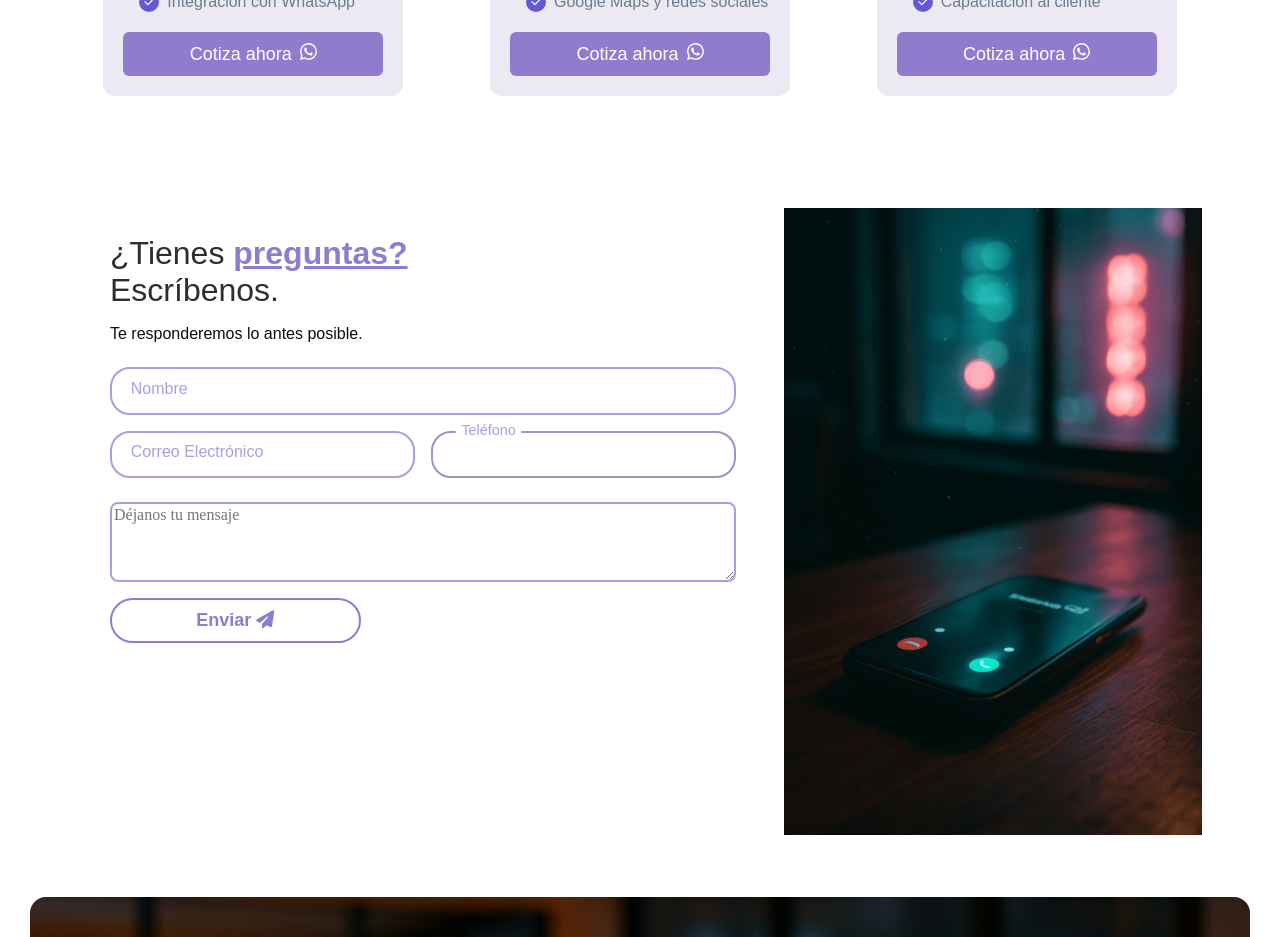
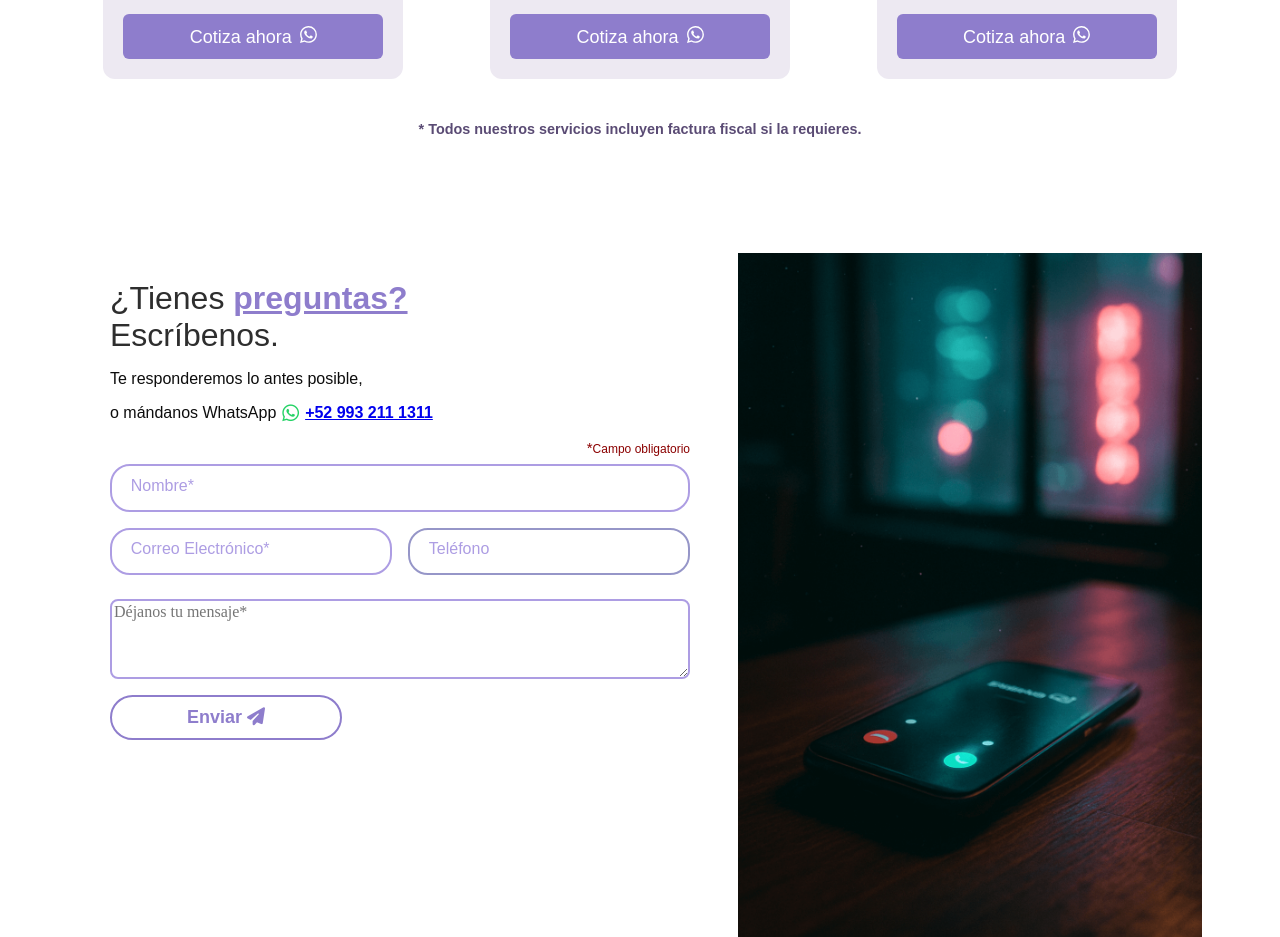
Before and after one commit to danieldlcm86/tusitiovh-dev, a React (Vite) app: page / in a window 1280 px wide. Shown: the part 3040-3977 px from the top of the page. Built offline with nearby package versions, Linux system fonts and the light colour scheme; a web font is replaced by a local one.

Commit message:
integracion total de componentes y formularios

```diff
--- a/src/components/AboutUs/Modal/AboutModal.jsx
+++ b/src/components/AboutUs/Modal/AboutModal.jsx
@@ -8,7 +8,7 @@ export const showAboutModal = () => {
     MySwal.fire({
         title: '¿Quiénes somos?',
         html: `
-            <p style="text-align: left; font-size: 16px; line-height: 1.6;">
+            <p style="text-align: left; font-size: 18px; line-height: 1.6;">
                 TuSitioVH nació con el objetivo de apoyar a negocios locales de Tabasco a tener presencia digital profesional.
                 Con un enfoque moderno, cercano y accesible, desarrollamos sitios web que ayudan a emprendedores y comerciantes a conectar con sus clientes.
             </p>
--- a/src/components/Carousel/styles/embla.css
+++ b/src/components/Carousel/styles/embla.css
@@ -255,8 +255,8 @@
     }
 
     .embla__arrow {
-        display: none;
-        /* Opcional: esconder flechas en móvil */
+        width: 2rem;
+        height: 2rem;
     }
 
     .embla__dots {
--- a/src/components/ContactUs/ContacUs.jsx
+++ b/src/components/ContactUs/ContacUs.jsx
@@ -4,6 +4,9 @@ import ImageContactUs from "../../assets/banners/contact-us.png"
 import ButtonTransition from '../ButtonTransition/ButtonTransition'
 import emailjs from '@emailjs/browser'
 import { useRef } from 'react'
+import { ErrorModal } from './Modals/ErrorModal'
+import { SendModal } from './Modals/SendModal'
+
 
 const ContactUs = () => {
 
@@ -20,12 +23,12 @@ const ContactUs = () => {
                 import.meta.env.VITE_EMAILJS_PUBLIC_KEY
             )
             .then(() => {
-                alert("¡Mensaje enviado con éxito!")
+                SendModal();
                 form.current.reset();
             })
             .catch((error) => {
                 console.error("Error al enviar", error);
-                alert("Ocurrió un error. Intenta nuevamente")
+                ErrorModal();
             })
     }
 
@@ -38,37 +41,46 @@ const ContactUs = () => {
                             ¿Tienes <span>preguntas?</span><br />
                             Escríbenos.
                         </h2>
-                        <p>Te responderemos lo antes posible.</p>
+                        <p>Te responderemos lo antes posible,</p>
+                        <p className="whatsapp-cta">o mándanos WhatsApp <i class="fa-brands fa-whatsapp"></i>
+                            <a href="https://wa.me/5219932111311?text=Hola%20TuSitioVH%2C%20quiero%20más%20información" target="_blank" rel="noopener noreferrer">
+                                <strong>+52 993 211 1311</strong>
+                            </a>
+                        </p>
 
                         <form ref={form} className="contact-form" onSubmit={handleSubmit}>
                             <div>
+                                <span className='obligatorio'><span className='asterisco'>*</span>Campo obligatorio</span>
                                 {/* type, require, para, name */}
                                 < InputForm
                                     type="text"
-                                    require={true}
+                                    required={true}
                                     para="name"
                                     name="name"
                                     label="Nombre"
+                                    asterisco="*"
                                 />
 
                                 <div className="form-row">
                                     < InputForm
                                         type="email"
-                                        require={true}
+                                        required={true}
                                         para="email"
                                         name="email"
                                         label="Correo Electrónico"
+                                        asterisco="*"
                                     />
                                     < InputForm
                                         type="tel"
-                                        require={false}
-                                        para="Teléfono"
-                                        name="Teléfono"
+                                        required={false}
+                                        para="phone"
+                                        name="phone"
                                         label="Teléfono"
+                                        asterisco=""
                                     />
                                 </div>
                             </div>
-                            <textarea className='text-area' placeholder="Déjanos tu mensaje" name='message' rows="4" required></textarea>
+                            <textarea className='text-area' placeholder="Déjanos tu mensaje*" name='message' rows="4" required />
                             <ButtonTransition className="btn-contactus">
                                 Enviar <i className="fa-solid fa-paper-plane"></i>
                             </ButtonTransition>
--- a/src/components/ContactUs/ContactUs.css
+++ b/src/components/ContactUs/ContactUs.css
@@ -18,7 +18,7 @@
 }
 
 .contact-text-form {
-    flex: 1.2;
+    flex: 1;
 }
 
 .contact-text-form h2 {
@@ -66,12 +66,42 @@
     border-radius: 8px;
     color: var(--negro-profundo);
     font-family: Urbanist;
-    font-size: 16px;
+    font-size: 100%;
     color: var(--negro-profundo);
 }
 
 .btn-contactus {
     width: 40%;
+}
+
+.whatsapp-cta {
+    margin-top: 10px;
+    font-size: 1rem;
+    color: #0D0D0D;
+    display: flex;
+    align-items: center;
+    gap: 6px;
+}
+
+.whatsapp-cta i {
+    font-size: 1.2rem;
+    color: #25D366;
+    /* color oficial de WhatsApp */
+}
+
+.obligatorio {
+    font-size: 12px;
+    text-align: right;
+    display: block;
+    margin-bottom: 4px;
+    /* color: #5A4B74; */
+    color:darkred
+}
+
+.asterisco {
+    font-size: 15px;
+    /* color:blueviolet; */
+    color:darkred
 }
 
 /* Tablets (hasta 1024px) */
@@ -102,7 +132,7 @@
 /* Móviles (hasta 768px) */
 @media (max-width: 768px) {
     .contact-section {
-        padding: 1rem;
+        padding: 0.2rem 1rem 1rem 1rem;
     }
 
     .contact-container {
@@ -114,10 +144,11 @@
     .contact-text-form h2 {
         font-size: 1.6rem;
         text-align: center;
+        margin-top: 0px;
     }
 
     .contact-text-form p {
-        text-align: center;
+        text-align: start;
         font-size: 18px;
     }
 
@@ -131,16 +162,22 @@
     }
 
     .text-area {
-        font-size: 14px;
-    }
-
-    .btn-contactus {
-        width: 100%;
-        font-size: 1rem;
-        padding: 0.75rem;
+        font-size: 100%;
     }
 
     .contact-image {
         display: none;
     }
+
+    .whatsapp-cta {
+        flex-direction: row;
+        text-align: start;
+        font-size: 18px;
+    }
+
+    .whatsapp-cta i {
+        font-size: 1.2rem;
+        color: #25D366;
+        /* color oficial de WhatsApp */
+    }
 }
--- a/src/components/ContactUs/InputForm/InputForm.css
+++ b/src/components/ContactUs/InputForm/InputForm.css
@@ -29,7 +29,8 @@
 
 }
 
-.inputGroup :is(input:focus, input:valid)~label {
+.inputGroup input:focus ~ label,
+.inputGroup input:not(:placeholder-shown) ~ label {
     transform: translateY(-50%) scale(.9);
     margin: 0em;
     margin-left: 1.3em;
--- a/src/components/ContactUs/InputForm/InputForm.jsx
+++ b/src/components/ContactUs/InputForm/InputForm.jsx
@@ -1,11 +1,11 @@
 import './InputForm.css'
 
-const InputForm = ({ type, require, para, name, label }) => {
+const InputForm = ({ type, required, para, name, label, asterisco }) => {
     return (
         <>
             <div className="inputGroup">
-                <input type={type} required={require} autoComplete="off" name={name}/>
-                <label htmlFor={para}>{label}</label>
+                <input placeholder=" " type={type} required={required} autoComplete="off" name={name}/>
+                <label htmlFor={para}>{label}{asterisco}</label>
             </div>
         </>
     )
--- /dev/null
+++ b/src/components/ContactUs/Modals/ErrorModal.jsx
@@ -0,0 +1,22 @@
+import Swal from 'sweetalert2'
+import withReactContent from 'sweetalert2-react-content'
+
+const MySwal = withReactContent(Swal)
+
+export const ErrorModal = () => {
+    MySwal.fire({
+        icon: "error",
+        title: '¡Ups!',
+        html: `
+            <p style="text-align: center; font-size: 18px; line-height: 1.6;">
+                Ocurrió un error. Inténtalo nuevamente
+            </p>
+    `,
+        confirmButtonText: 'Regresar',
+        confirmButtonColor: '#8E7DCC',
+        background: '#ffffff',
+        customClass: {
+            popup: 'about-modal',
+        }
+    })
+}
--- /dev/null
+++ b/src/components/ContactUs/Modals/SendModal.jsx
@@ -0,0 +1,18 @@
+import Swal from 'sweetalert2'
+import withReactContent from 'sweetalert2-react-content'
+
+const MySwal = withReactContent(Swal)
+
+export const SendModal = () => {
+    MySwal.fire({
+        icon: "success",
+        title: '¡Mensaje enviado con éxito!',
+        confirmButtonText: 'Regresar',
+        confirmButtonColor: '#8E7DCC',
+        background: '#ffffff',
+        customClass: {
+            popup: 'about-modal',
+        },
+        draggable: true
+    })
+}
--- a/src/components/PlanCards/Card/PlanCard.css
+++ b/src/components/PlanCards/Card/PlanCard.css
@@ -45,6 +45,7 @@
     font-size: 1.3rem;
     color: #425675;
     margin-bottom: 0.5rem;
+    margin-top: 0.2rem;
 }
 
 .plan .title+* {
@@ -124,6 +125,10 @@
     width: 100%;
 }
 
+.plan .button:hover::before {
+    transform: scale(0);
+}
+
 .button svg {
     margin-left: 8px;
     font-size: 16px;
--- a/src/components/PlanCards/PlanCards.css
+++ b/src/components/PlanCards/PlanCards.css
@@ -8,7 +8,7 @@
 .plan-cards {
     padding: 0px 30px;
     text-align: center;
-    justify-content:space-around;
+    justify-content: space-around;
     height: 100%;
     display: flex;
     flex-direction: row;
@@ -56,7 +56,15 @@
     }
 
     .plan-cards-section {
-        margin: 40px 0px;
+        margin: 40px 0px 10px 0px;
         padding: 16px;
     }
 }
+
+.plan-note {
+    text-align: center;
+    font-size: 0.9rem;
+    margin-top: 2rem;
+    color: #5A4B74;
+    font-weight:  bolder;
+}
--- a/src/components/PlanCards/PlanCards.jsx
+++ b/src/components/PlanCards/PlanCards.jsx
@@ -52,6 +52,9 @@ const PlanCards = () => {
                     <PlanCard key={index} {...plan} />
                 ))}
             </div>
+            <p className="plan-note">
+                * Todos nuestros servicios incluyen factura fiscal si la requieres.
+            </p>
         </section>
     )
 }
```
Also changed, not shown: src/components/Carousel/CarouselProjects.jsx (+6 -13 lines).
